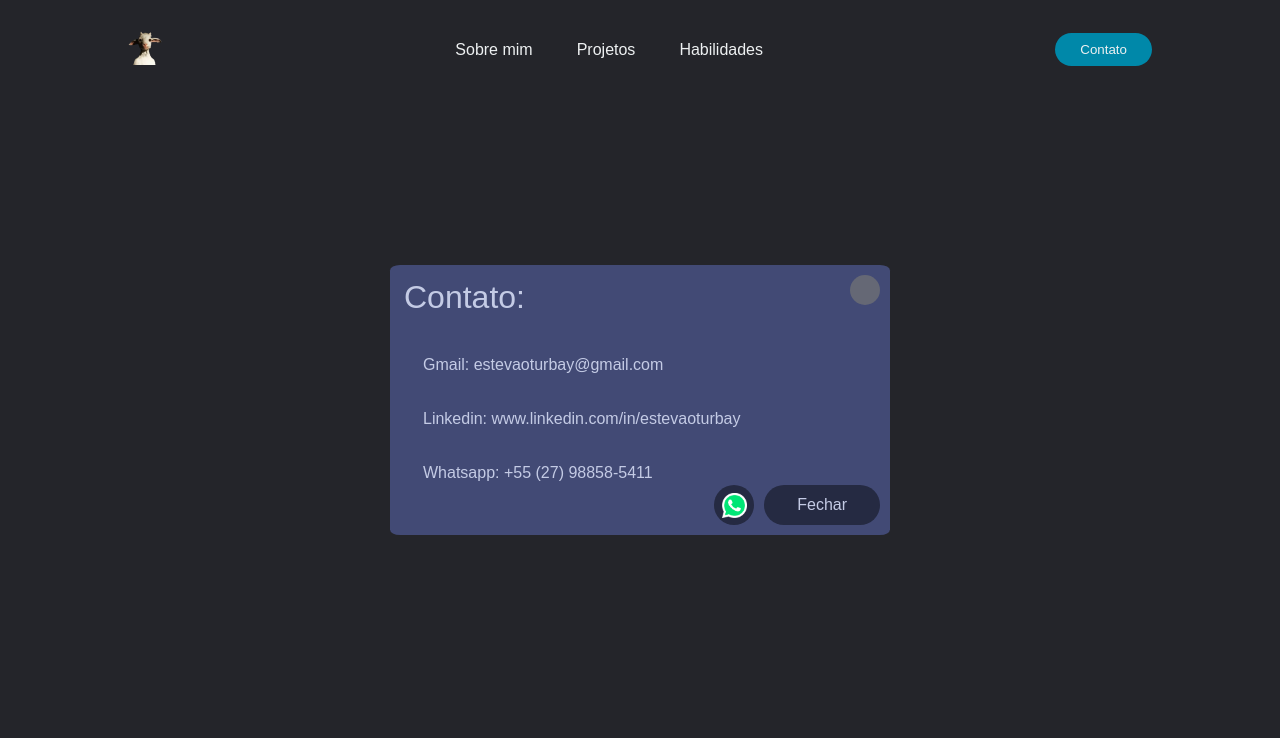
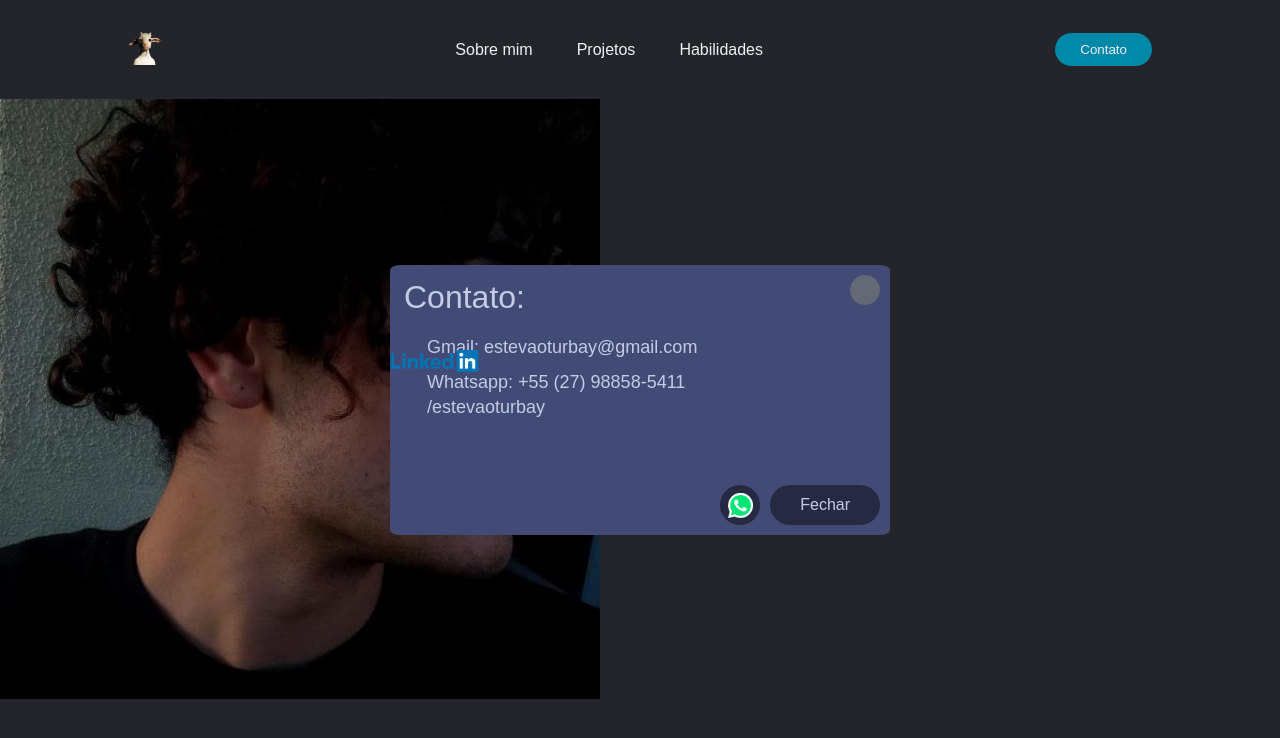
Before and after one commit to Lyr-a/portifolio, a plain HTML site: page index.html in a window 1280 px wide. Both pictures are taken after a click on the button "Contato". Drawn offline with Linux system fonts and the light colour scheme.

Commit message:
adicionei icones; ajeitando a exibição dos contatos; tenho que ir pra aula

```diff
--- a/index.html
+++ b/index.html
@@ -38,7 +38,14 @@
 
                 <h1 class="modtitle">Contato:</h1>
                 <p class="modt">Gmail: estevaoturbay@gmail.com </p>
-                <p class="modt">Linkedin: www.linkedin.com/in/estevaoturbay</p>
+
+                <div class="mod_cont">
+                    <a href="https://www.linkedin.com/in/estevaoturbay/" target=”_blank” >
+                        <img src="images/linkedin.png" id="link__mod">
+                        <p class="modt">/estevaoturbay</p>
+                    </a>
+                </div>
+
                 <p class="modt">Whatsapp: +55 (27) 98858-5411</p>
 
                 <div class="modal__btns">
@@ -49,10 +56,19 @@
                     </div>
                 </a>
                     <div class="modal__clsb" onClick="fmodal()">
-                        <p class="modt">Fechar</p>
+                        <p class="modtf">Fechar</p>
                     </div>
                 </div>
             </div>
+
+        <div>
+            <img src="images/perfil.jpg" alt="foto" height="600" width="600">
+        </div>
+
+
+
+
+
 
         </div>
         <script src="script.js"></script>
--- a/styles.css
+++ b/styles.css
@@ -179,6 +179,18 @@ button:hover{
 
 }
 
+
+.modtf{
+
+    font-family: "Monstserrat", sans-serif;
+    font-weight: 500;
+    font-size: 16x;
+    color:#c4cbe5;
+    text-decoration: none;
+    margin: 30px;
+
+}
+
 .modt{
 
     font-family: "Monstserrat", sans-serif;
@@ -186,8 +198,10 @@ button:hover{
     font-size: 16x;
     color:#c4cbe5;
     text-decoration: none;
-    margin: 30px;
-    padding: 3px;
+    margin-left: 30px;
+    padding: 7px;
+    font-size: large;
+
 
 }
 
@@ -201,4 +215,25 @@ button:hover{
 
 /*#endregion*/
 
+/*#region Contatos*/
+
+#link__mod{
+
+    height: 50px;
+
+}
+
+.mod_cont{
+
+    display: flex;
+    align-items: center;
+    max-height: 30px;
+    justify-content: space-between;
+    align-items: center;
+    position: absolute;
+
+}
+
 /*#endregion*/
+
+/*#endregion*/
```
Also changed, not shown: images/gmail.png (added), images/linkedin.png (added).
